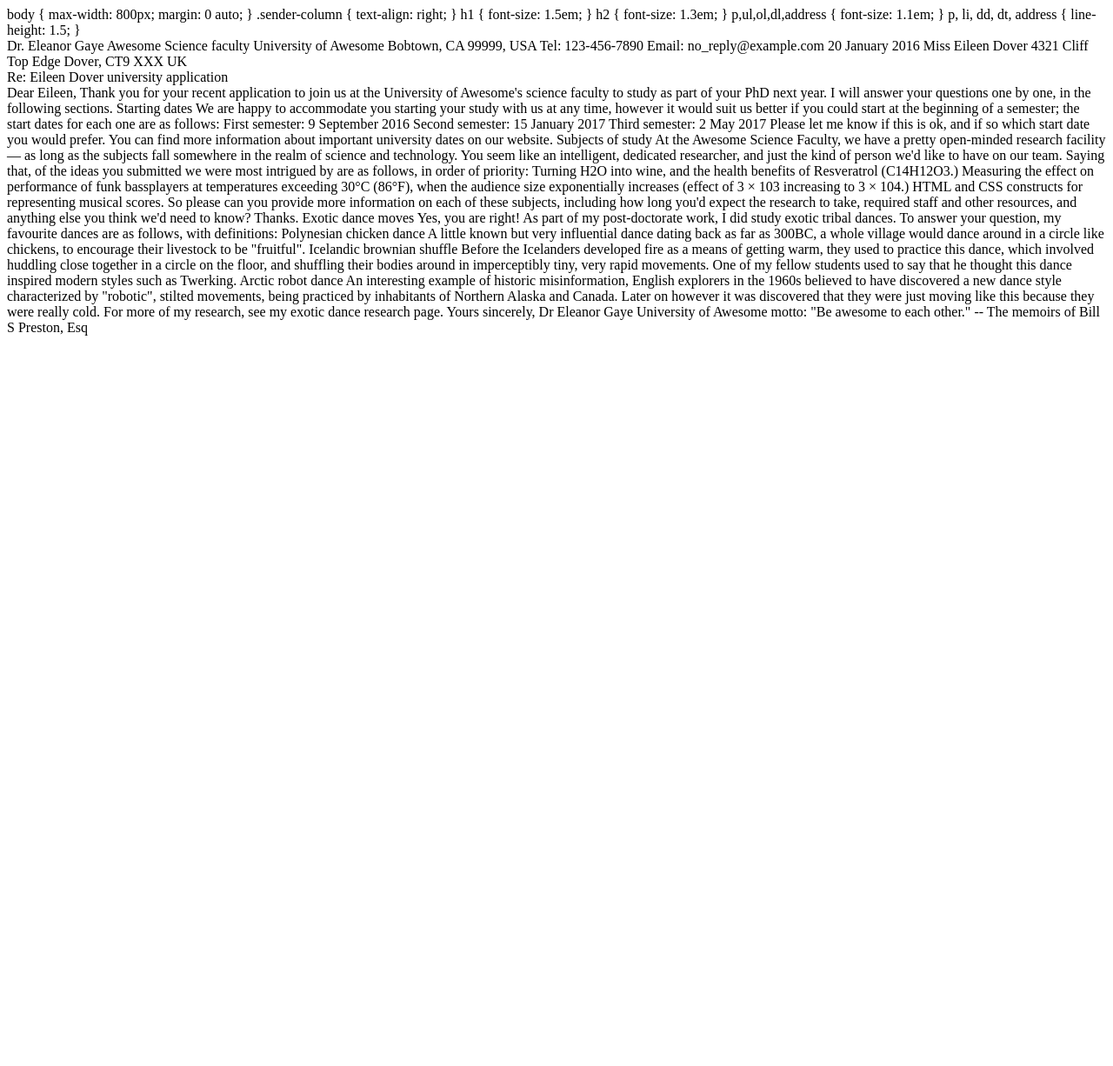
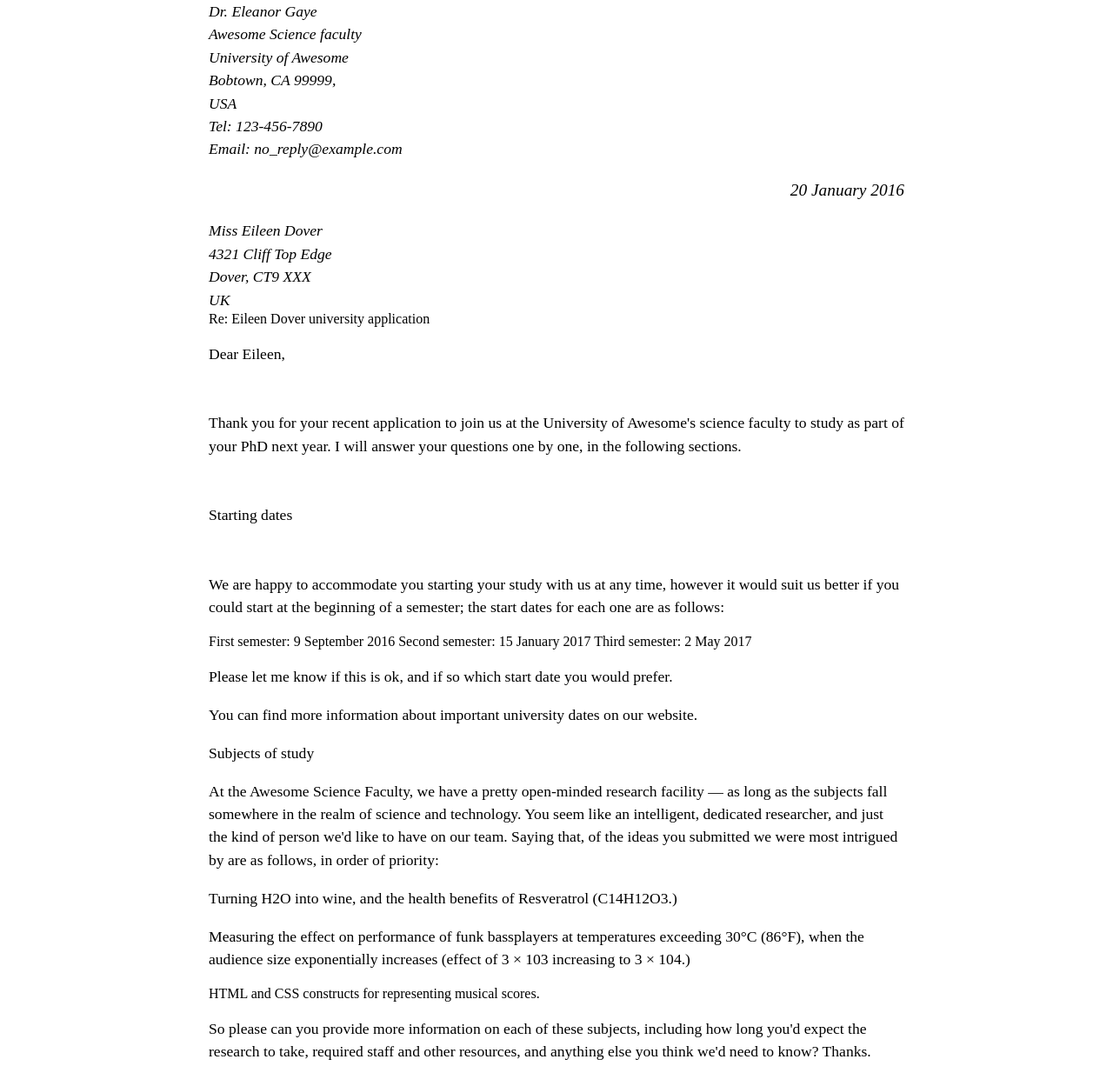
Before and after one commit to realruse/INFT1206sec6, a plain HTML site: page assignments/a1p1.html in a window 1280 px wide. Shown: the top 1226 px of the page at 87% size. Before the commit the page ends 800 px from the top, so only its background shows below. Drawn offline with Linux system fonts and the light colour scheme.

Commit message:
Update a1p1.html

```diff
--- a/assignments/a1p1.html
+++ b/assignments/a1p1.html
@@ -9,7 +9,9 @@
 <html lang="en">
 <head>
     <meta charset="utf-8">
-
+	<meta name="viewport" content="width=device-width, initial-scale=1.0">
+    <title>Example Letter</title>
+<style>
 		body {
 			max-width: 800px;
 			margin: 0 auto;
@@ -34,68 +36,104 @@
 		  p, li, dd, dt, address {
 			line-height: 1.5;
 		  }
-	  <title></title>
-
+</style>
 </head>
 
-    <header>
-    	Dr. Eleanor Gaye
-	Awesome Science faculty
-	University of Awesome
-	Bobtown, CA 99999,
-	USA
-	Tel: 123-456-7890
-	Email: no_reply@example.com
+ <address class=""sender-column>
+ 	   	Dr. Eleanor Gaye<br>
+		Awesome Science faculty<br>
+		University of Awesome<br>
+		Bobtown, CA 99999,<br>
+		USA<br>
+		Tel: 123-456-7890<br>
+		Email: no_reply@example.com<br>
+		<p class="sender-column"><time datetime="2016-01-20">20 January 2016</time></p>
+ </address>
 
-	20 January 2016
+	 <address>
+		Miss Eileen Dover<br>
+		4321 Cliff Top Edge<br>
+		Dover, CT9 XXX<br>
+		UK<br>
+	</address>
 
-	Miss Eileen Dover
-	4321 Cliff Top Edge
-	Dover, CT9 XXX
-	UK
-    </header>
 
 
 <header>Re: Eileen Dover university application</header>
 
-Dear Eileen,
+<p>Dear Eileen,</p><br>
 
-Thank you for your recent application to join us at the University of Awesome's science faculty to study as part of your PhD next year. I will answer your questions one by one, in the following sections.
+<p>Thank you for your recent application to join us at the University of Awesome's science faculty to study as part of your PhD next year. I will answer your questions one by one, in the following sections.</p><br>
 
-Starting dates
+<p>Starting dates</p><br>
 
+<p>
 	We are happy to accommodate you starting your study with us at any time, however it would suit us better if you could start at the beginning of a semester; the start dates for each one are as follows:
 
+</p>
 First semester: 9 September 2016
 Second semester: 15 January 2017
 Third semester: 2 May 2017
 
-Please let me know if this is ok, and if so which start date you would prefer.
+<p>Please let me know if this is ok, and if so which start date you would prefer.</p>
 
+<p>
 	You can find more information about important university dates on our website.
 
+</p>
 
-Subjects of study
+<p>Subjects of study</p>
 
+<p>
 	At the Awesome Science Faculty, we have a pretty open-minded research facility — as long as the subjects fall somewhere in the realm of science and technology. You seem like an intelligent, dedicated researcher, and just the kind of person we'd like to have on our team. Saying that, of the ideas you submitted we were most intrigued by are as follows, in order of priority:
 
+</p>
+<p>
 	Turning H2O into wine, and the health benefits of Resveratrol (C14H12O3.)
+
+</p>
+
+<p>
 	Measuring the effect on performance of funk bassplayers at temperatures exceeding 30°C (86°F), when the audience size exponentially increases (effect of 3 × 103 increasing to 3 × 104.)
-HTML and CSS constructs for representing musical scores.
 
+</p>HTML and CSS constructs for representing musical scores.
+
+<p>
 	So please can you provide more information on each of these subjects, including how long you'd expect the research to take, required staff and other resources, and anything else you think we'd need to know? Thanks.
 
+</p>
 
+<p>
 	Exotic dance moves
 
+</p>
+<p>
 	Yes, you are right! As part of my post-doctorate work, I did study exotic tribal dances. To answer your question, my favourite dances are as follows, with definitions:
 
+</p>
+<p>
+
 	Polynesian chicken dance
+
+</p>
+<p>
 	A little known but very influential dance dating back as far as 300BC, a whole village would dance around in a circle like chickens, to encourage their livestock to be "fruitful".
-Icelandic brownian shuffle
+
+</p>Icelandic brownian shuffle
+<p>>
+
 	Before the Icelanders developed fire as a means of getting warm, they used to practice this dance, which involved huddling close together in a circle on the floor, and shuffling their bodies around in imperceptibly tiny, very rapid movements. One of my fellow students used to say that he thought this dance inspired modern styles such as Twerking.
+</p>
+
+<p>
 	Arctic robot dance
+
+</p>
+
+<p>
 	An interesting example of historic misinformation, English explorers in the 1960s believed to have discovered a new dance style characterized by "robotic", stilted movements, being practiced by inhabitants of Northern Alaska and Canada. Later on however it was discovered that they were just moving like this because they were really cold.
+
+</p>
 
 For more of my research, see my exotic dance research page.
 
```
Lines whose indentation alone changed are shown as unchanged.
